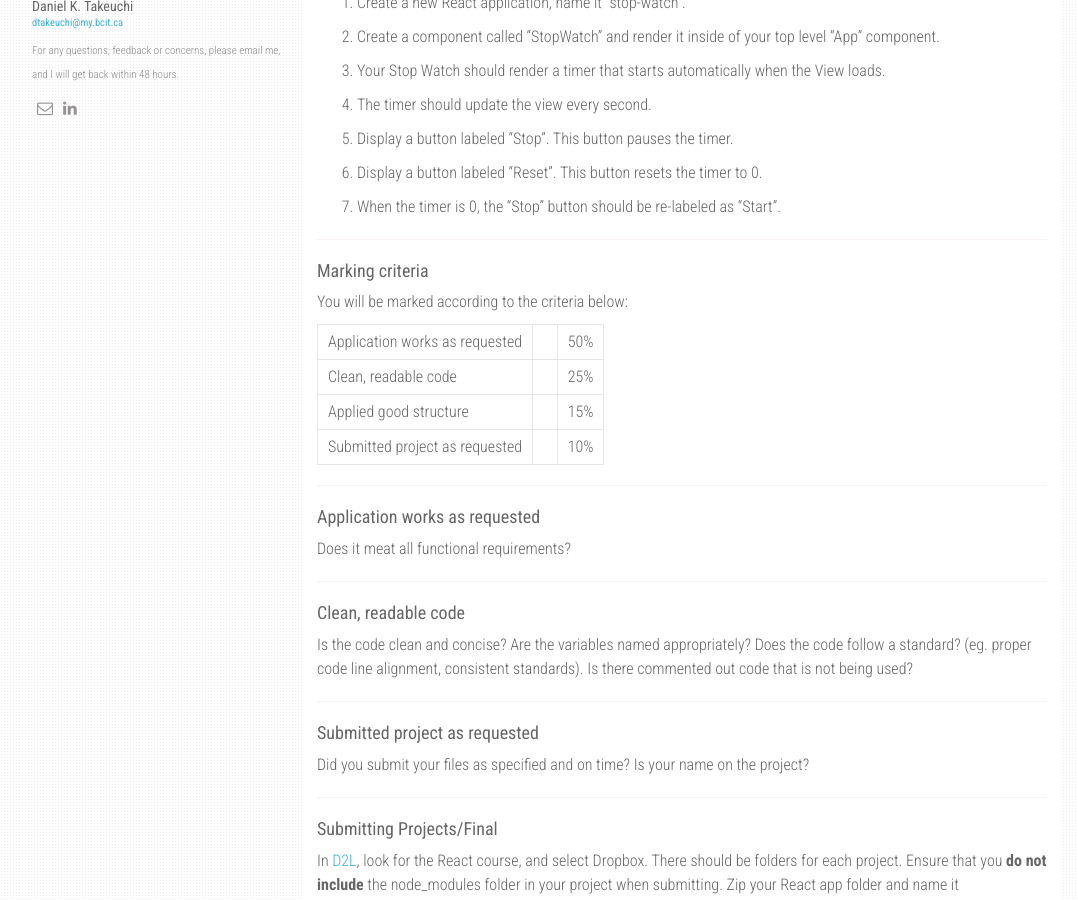
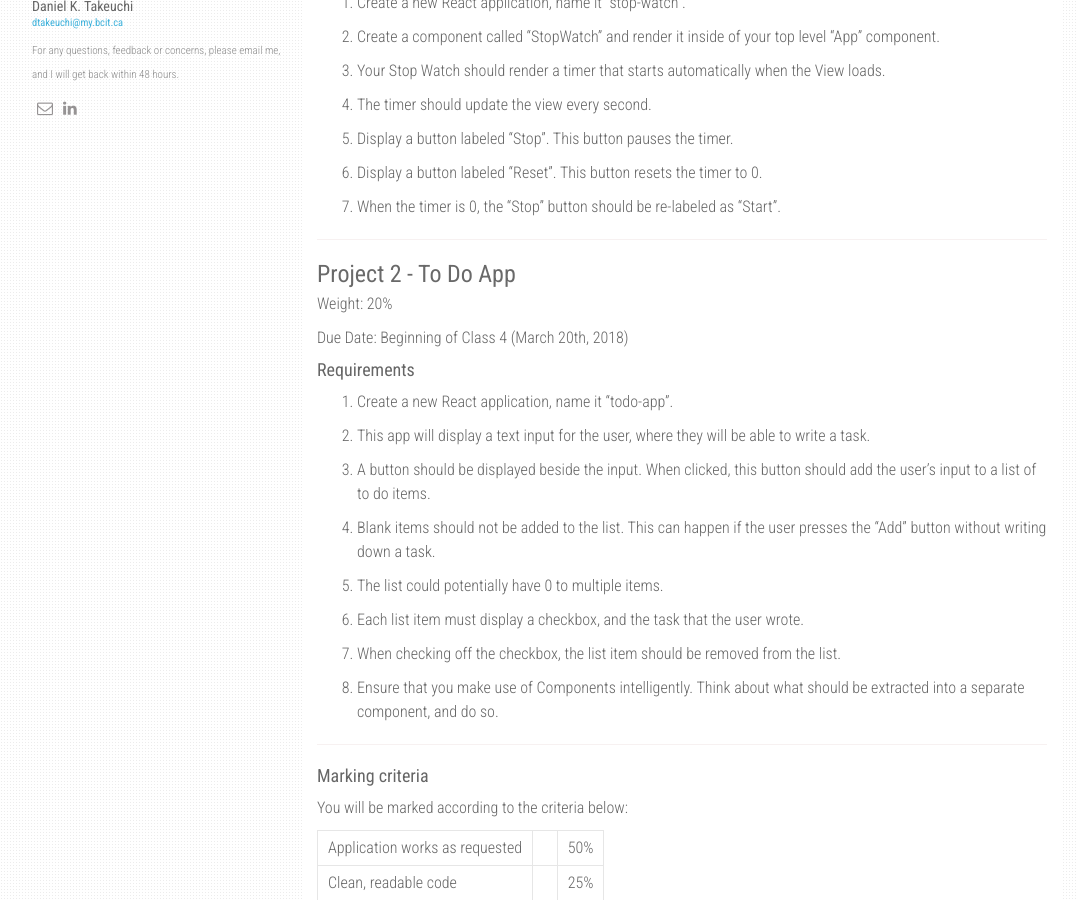
Before and after one commit to Julix91/COMP-2913, a Jekyll site: the page built from deliverables.md, in a window 1280 px wide and 900 px high, scrolled down 323 px. Shown: the whole window, without its empty margins (53-1131 px from the left). Built offline with Jekyll 4.4.1, drawn with Linux system fonts in a browser that asks for light colours; nearby versions of some CDN libraries.

Commit message:
Add Project 2 to deliverables

```diff
--- a/deliverables.md
+++ b/deliverables.md
@@ -28,11 +28,11 @@ Due Date: Beginning of Class 3
 
 ---
 
-<!-- ### Project 1 - To Do App
+### Project 2 - To Do App
 
 Weight: 20%
 
-Due Date: Beginning of Class 5 (November 21st, 2017)
+Due Date: Beginning of Class 4 (March 20th, 2018)
 
 #### Requirements
 
@@ -54,7 +54,7 @@ Due Date: Beginning of Class 5 (November 21st, 2017)
 
 ---
 
-### Project 2 - Weather Application
+<!-- ### Project 2 - Weather Application
 
 Weight: 20%
 
```
Also changed, not shown: _posts/2018-03-12-lists.md (+1 -1 lines).
